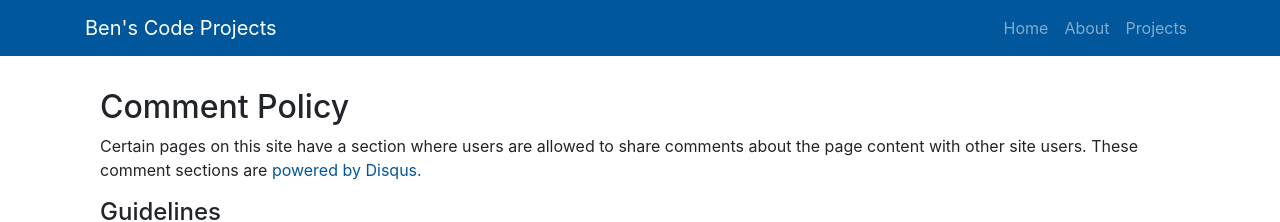
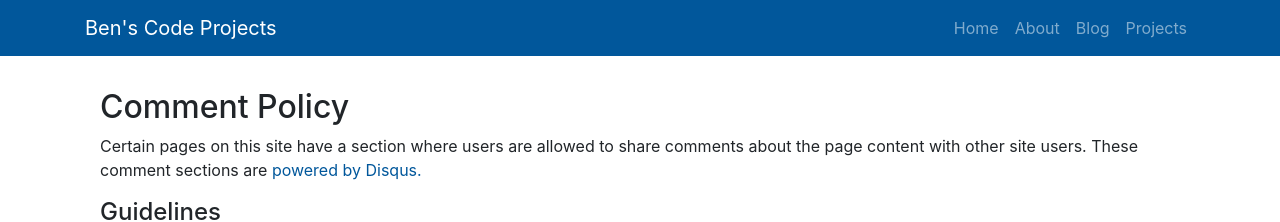
Before and after one commit to BenJetson/benjetson.github.io, a Jekyll site: the page built from comments.html, in a window 1280 px wide. Shown: the top 222 px of the page. Built offline with Jekyll 4.4.1, drawn with Linux system fonts in a browser that asks for light colours.

Commit message:
Show blog in the navigation. #14

```diff
--- a/_data/navigation.json
+++ b/_data/navigation.json
@@ -8,6 +8,10 @@
     "url": "about"
   },
   {
+    "desc": "Blog",
+    "url": "blog"
+  },
+  {
     "desc": "Projects",
     "url": "projects"
   }
```
